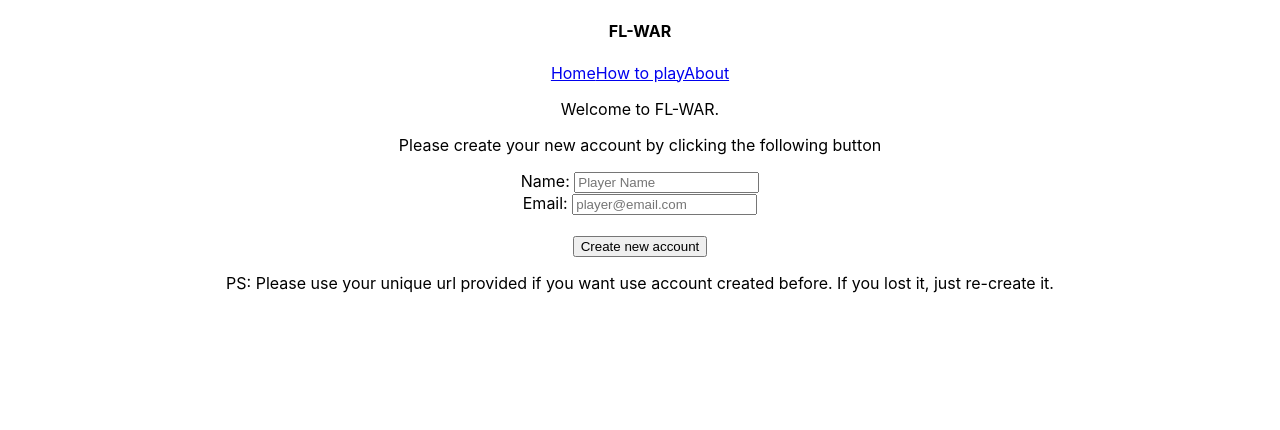
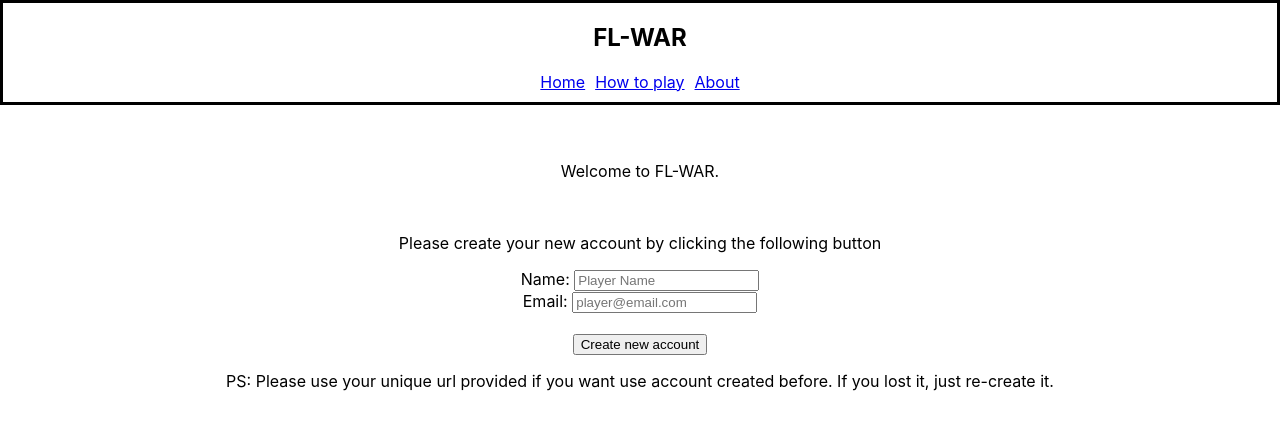
Before and after one commit to fredy-laksmono/fl-war, a React (Create React App) app in the folder fl-war-frontend/: page /new in a window 1280 px wide. Shown: the top 430 px of the page. Built offline with nearby package versions, Linux system fonts and the light colour scheme.

Commit message:
Update UI for Home & Landing page

```diff
--- a/fl-war-frontend/src/App.css
+++ b/fl-war-frontend/src/App.css
@@ -37,6 +37,46 @@
   transition: all 0.2s;
 }
 
+.nav-bar {
+ display: flex;
+ justify-content: center;
+ gap: 10px;
+ margin-bottom: 10px;
+}
+.navbar-frame{
+  border-style: solid;
+  background-color: white;
+}
+
+.center{
+  margin-top: 30vh;
+}
+
+.third{
+  margin-top: 7vh;
+}
+
+.player-status{
+  display: flex;
+  padding-left: 20px;
+}
+
+.deck-frame{
+  margin-top: 20px;
+}
+
+.race-card-frame{
+  margin-top: 20px;
+}
+.race-card{
+  max-width: 150px;
+  max-height: 75px;
+  border-radius: 4px;
+  background-color: grey;
+  cursor: pointer;
+  transition: all 0.2s;
+}
+
 @keyframes App-logo-spin {
   from {
     transform: rotate(0deg);
--- a/fl-war-frontend/src/components/About.jsx
+++ b/fl-war-frontend/src/components/About.jsx
@@ -1,6 +1,6 @@
 const About = () => {
     return (
-    <div>
+    <div className="center">
         <p>This is a project created with MERN stack by Fredy Laksmono</p>
     </div>
     )
--- a/fl-war-frontend/src/components/Account.js
+++ b/fl-war-frontend/src/components/Account.js
@@ -50,9 +50,10 @@ const Account = (props) => {
 
   if (playerDataState.name) {
     toRender = (
-      <div>
-        Player {playerDataState.name}
-        <div>
+      <div className="third">
+        <div className="player-status">Player: {playerDataState.name}</div>
+
+        <div className="deck-frame">
           <Deck userId={playerDataState.id} currentUser={playerObject} />
         </div>
       </div>
--- a/fl-war-frontend/src/components/Deck.jsx
+++ b/fl-war-frontend/src/components/Deck.jsx
@@ -479,7 +479,7 @@ const [needReload, setNeedReload] = useState(true)
     )
   }
   else if(raceData){
-    raceToRender = <div>
+    raceToRender = <div className="race-card-frame">
         {raceData.map((race) => (
             <RaceCard key={race._id} data={race} onClick={updatePlayerRace}/>
         ))}
@@ -495,7 +495,7 @@ const [needReload, setNeedReload] = useState(true)
     console.log("View mode = Race selection")
     toRender = (
       <div>
-        Select your race
+        <h4>Select your race</h4>
         {raceToRender}
       </div>
     );
--- a/fl-war-frontend/src/components/Home.js
+++ b/fl-war-frontend/src/components/Home.js
@@ -44,8 +44,9 @@ const Home = (params) => {
 
   if (params.new) {
     homeToRender = (
-      <div>
+      <div className="third">
         <p>Welcome to FL-WAR.</p>
+        <br />
         <p>Please create your new account by clicking the following button</p>
         <form onSubmit={handleSubmit}>
           <label>Name: </label>{" "}
@@ -77,7 +78,7 @@ const Home = (params) => {
     );
   } else {
     homeToRender = (
-      <div>
+      <div className="center">
         <button onClick={handleNewUserPath}>Play Game</button>
       </div>
     );
--- a/fl-war-frontend/src/components/HowToPlay.jsx
+++ b/fl-war-frontend/src/components/HowToPlay.jsx
@@ -1,5 +1,5 @@
 const HowToPlay = () => {
-    return <div>
+    return <div className="center">
         Placeholder for guide
     </div>
 }
--- a/fl-war-frontend/src/components/Nav.js
+++ b/fl-war-frontend/src/components/Nav.js
@@ -2,9 +2,9 @@ import { Link } from "react-router-dom";
 
 const Nav = () => {
   return (
-    <nav className="navbar">
-      <h4>FL-WAR</h4>
-      <div>
+    <nav className="navbar-frame">
+      <h1>FL-WAR</h1>
+      <div className="nav-bar">
         {<Link to="/">Home</Link>}
         {<Link to="/howToPlay">How to play</Link>}
         {<Link to="/about">About</Link>}
--- a/fl-war-frontend/src/components/NewAccount.jsx
+++ b/fl-war-frontend/src/components/NewAccount.jsx
@@ -2,7 +2,7 @@ import { useParams, Link } from "react-router-dom";
 
 const NewAccount = (props) => {
     const { userId,name } = useParams();
-    return <div>
+    return <div className="third">
         <br/>
         Welcome  {name}!
         <br/>
```
